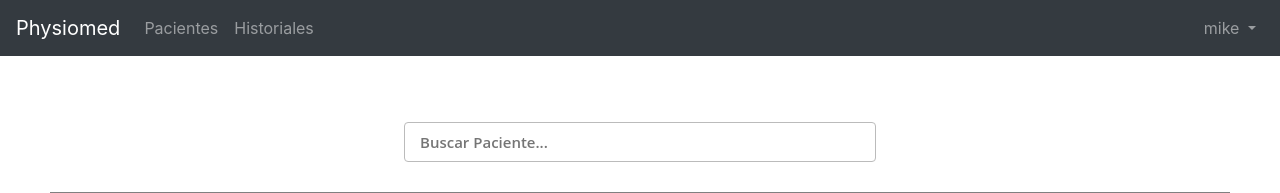
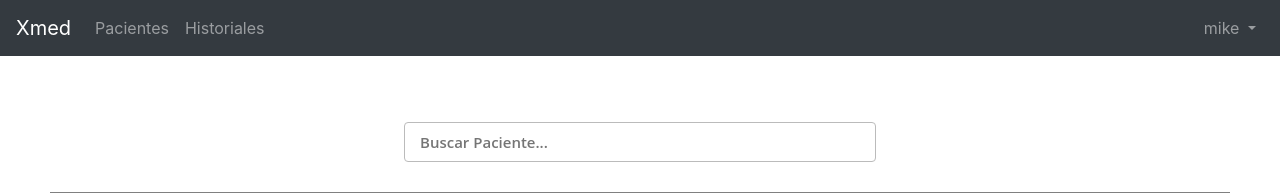
Before and after one commit to AlvRdzJuan/proyecto, a Django app: page /Busqueda_de_Pacientes/ in a window 1280 px wide. Shown: the top 193 px of the page. Run offline with Django 3.2, Linux system fonts and the light colour scheme; a user stored in the database is signed in; data comes from the database, SQL or seed files in the repository; some libraries are stand-ins or nearby versions.

Commit message:
Update base.html

```diff
--- a/home/templates/base.html
+++ b/home/templates/base.html
@@ -80,7 +80,7 @@
   <button class="navbar-toggler" type="button" data-toggle="collapse" data-target="#navbarToggler" aria-controls="navbarToggler" aria-expanded="false" aria-label="Toggle navigation">
     <span class="navbar-toggler-icon"></span>
   </button>
-  <a class="navbar-brand"  href='{% url "Busqueda_de_Pacientes" %}'>Physiomed</a>
+  <a class="navbar-brand"  href='{% url "Busqueda_de_Pacientes" %}'>Xmed</a>
 
   <div class="collapse navbar-collapse" id="navbarToggler">
     <ul class="navbar-nav mr-auto mt-2 mt-lg-0">
```
